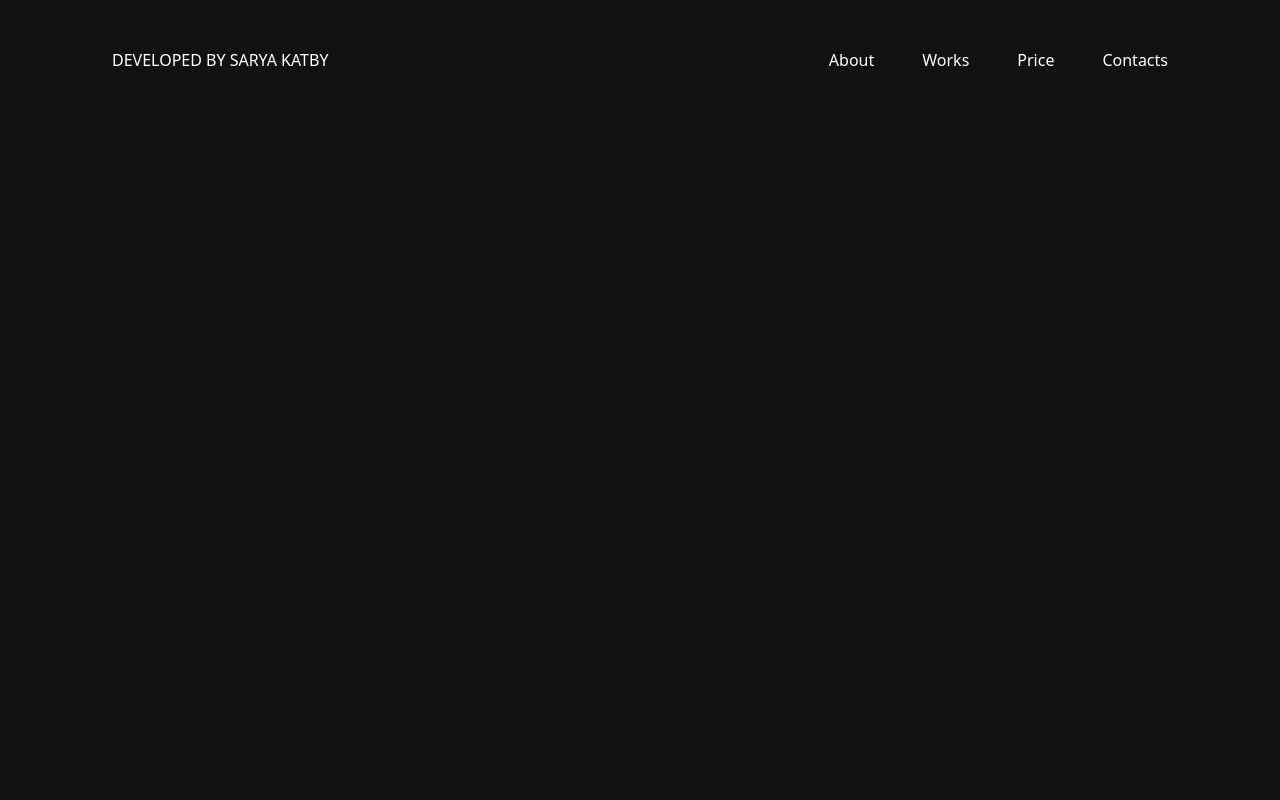
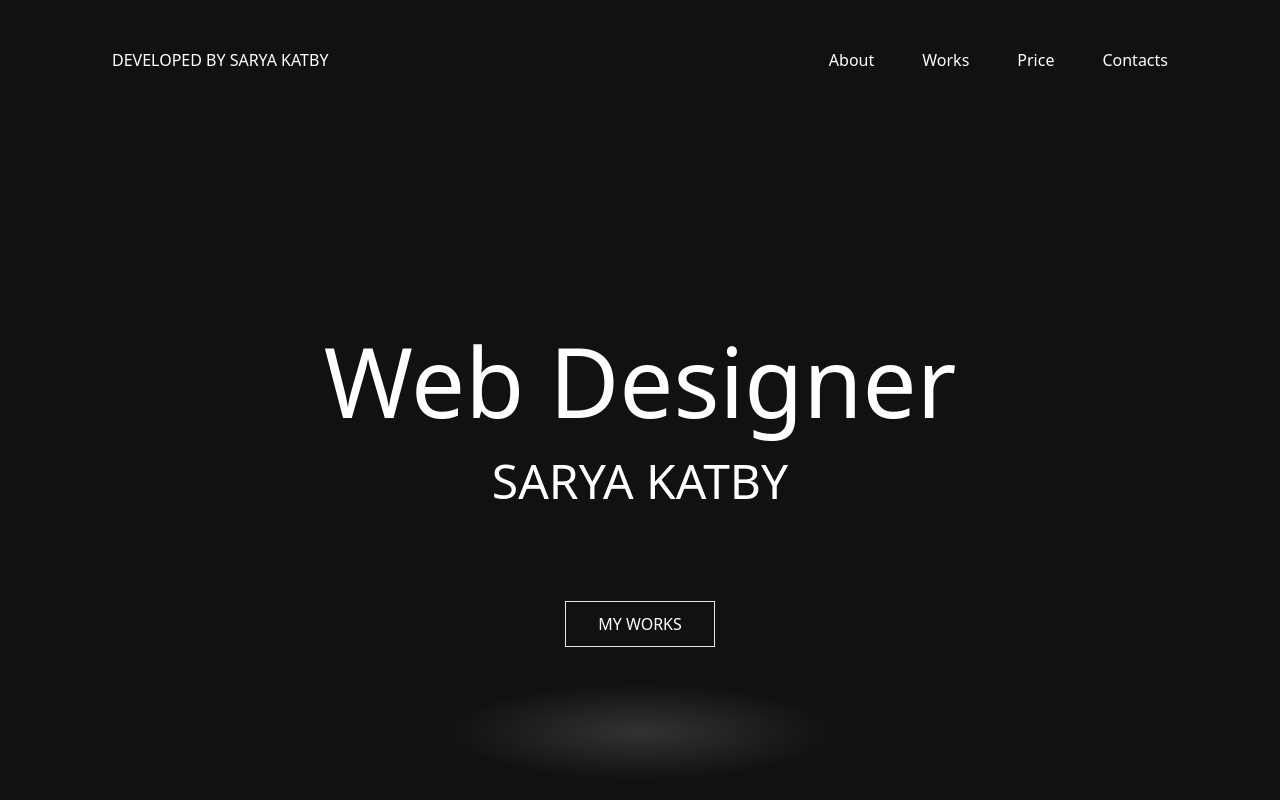
Before and after one commit to SaryaKatbi/lamp-portfolio, a React (Vite) app: page / in a window 1280 px wide. Shown: the top 800 px of the page. Built offline with nearby package versions, Linux system fonts and the light colour scheme.

Commit message:
adding intro

```diff
--- a/src/App.tsx
+++ b/src/App.tsx
@@ -19,6 +19,16 @@ const App = () => {
           </li>
         </ul>
       </nav>
+
+      <section className="flex h-[700px] flex-col items-center justify-center self-center">
+        <h2 className="mb-7 mt-10 text-8xl font-medium">Web Designer</h2>
+        <h3 className="mb-24 text-5xl font-light">SARYA KATBY</h3>
+        <div className="h-fit w-fit border px-8 py-2.5">MY WORKS</div>
+      </section>
+
+      <section className=" -mt-36 flex items-center justify-center overflow-hidden">
+        <div className="h-28 w-[460px] rounded-full bg-gradient-radial "></div>
+      </section>
     </div>
   );
 };
--- a/tailwind.config.js
+++ b/tailwind.config.js
@@ -4,7 +4,8 @@ export default {
   theme: {
     extend: {
       backgroundImage: {
-        "gradient-radial": "radial-gradient(var(--tw-gradient-stops))",
+        "gradient-radial":
+          "radial-gradient(150% 154% at 50.00% 50.00%, rgba(255, 255, 255, 0.14) 0%, rgba(255, 255, 255, 0.00) 28%)",
       },
 
       colors: {
```
